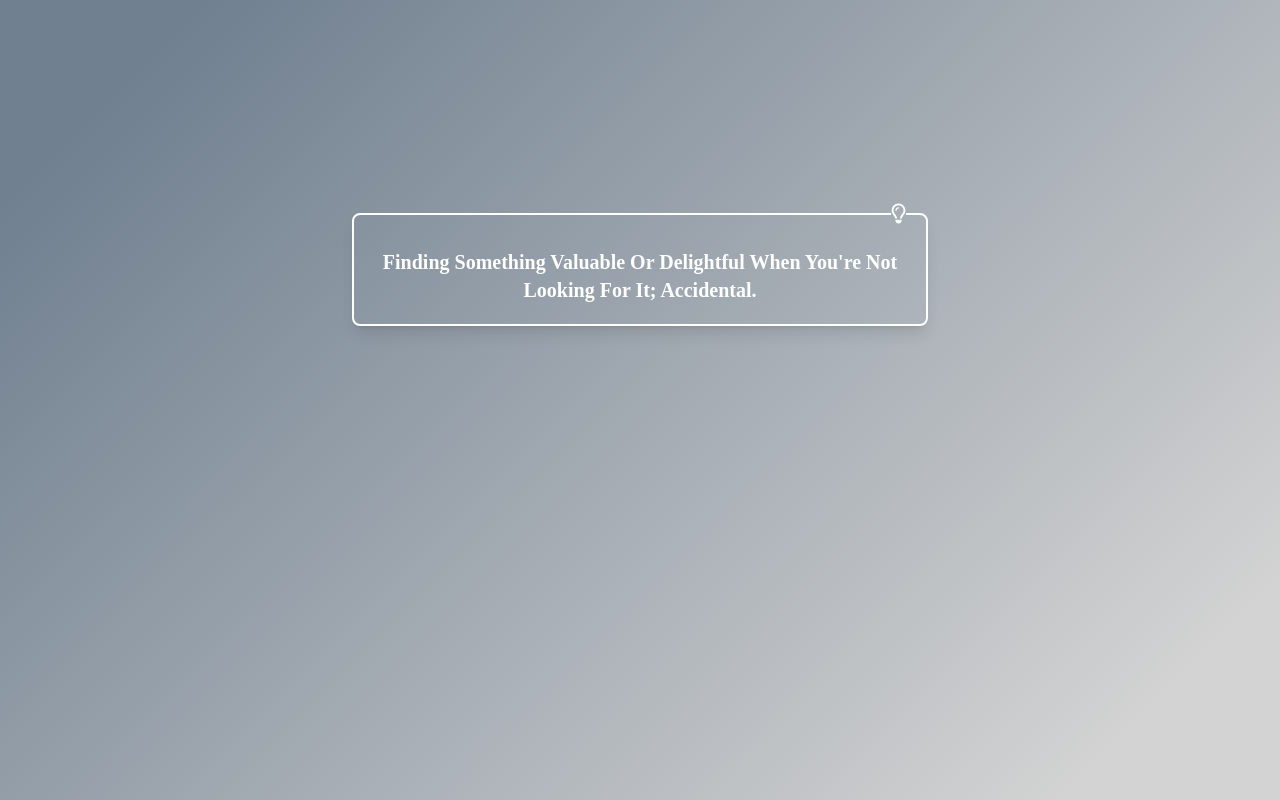
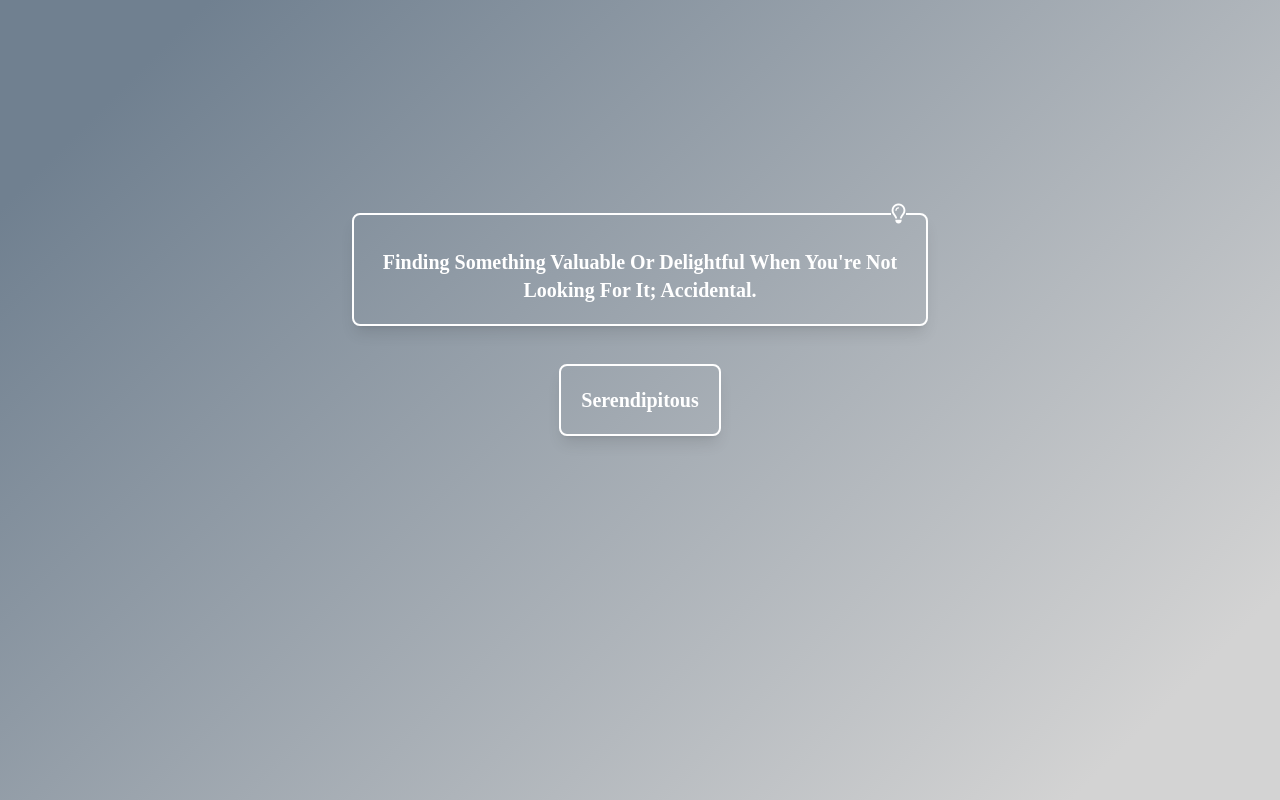
Before and after one commit to 4mshu/vocabulary_trainer, a React (Create React App) app: page / in a window 1280 px wide. Built offline with nearby package versions, Linux system fonts and the light colour scheme.

Commit message:
right word displayed

```diff
--- a/src/App.js
+++ b/src/App.js
@@ -3,6 +3,7 @@ import './App.css';
 import Hints from './components/Hints';
 import WordCard from './components/WordCard';
 import { words } from './components/words';
+import Options from './components/Options';
 
 let length = words.length;
 const randomNumber = Math.floor(Math.random() * (length));
@@ -24,6 +25,7 @@ function App() {
   return (
     <>
       <WordCard definition={definition} handleHints={handleHints}/>
+      <Options rightWord={rightWord} />
       {hints && <Hints synonyms={synonyms} />}
 
     </>
--- /dev/null
+++ b/src/components/Options.jsx
@@ -0,0 +1,12 @@
+import React from 'react'
+
+export default function Options(props) {
+    const {rightWord} = props;
+  return (
+    <div>
+        <button className='capitalize bg-gradient-to-r from-slategray to-lightblue text-white p-5 text-center rounded-lg text-xl font-bold max-w-xl shadow-lg border-2 border-white'>
+            {rightWord}
+        </button>
+    </div>
+  )
+}
```
